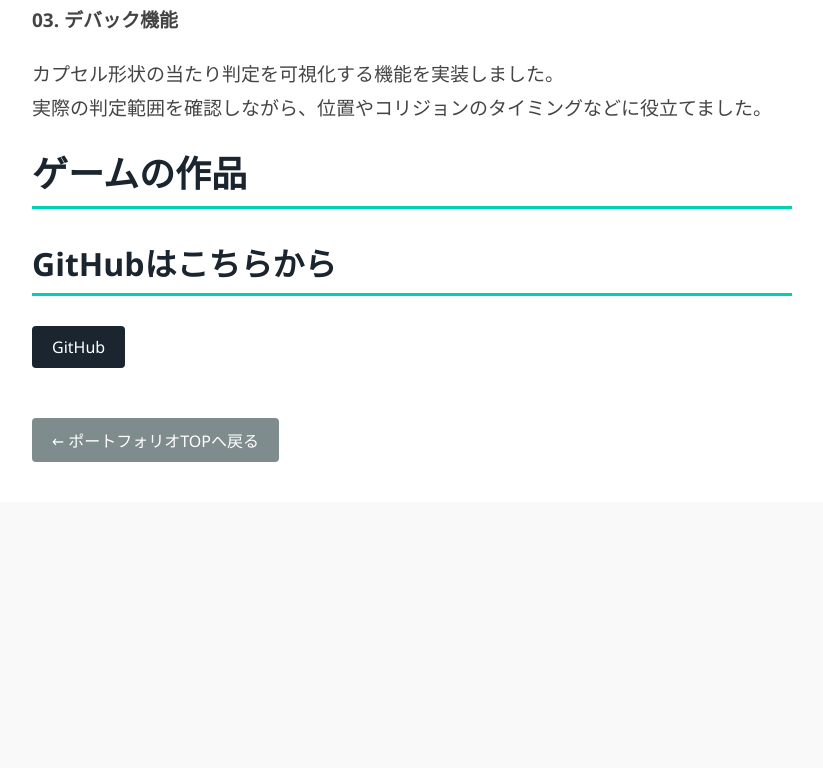
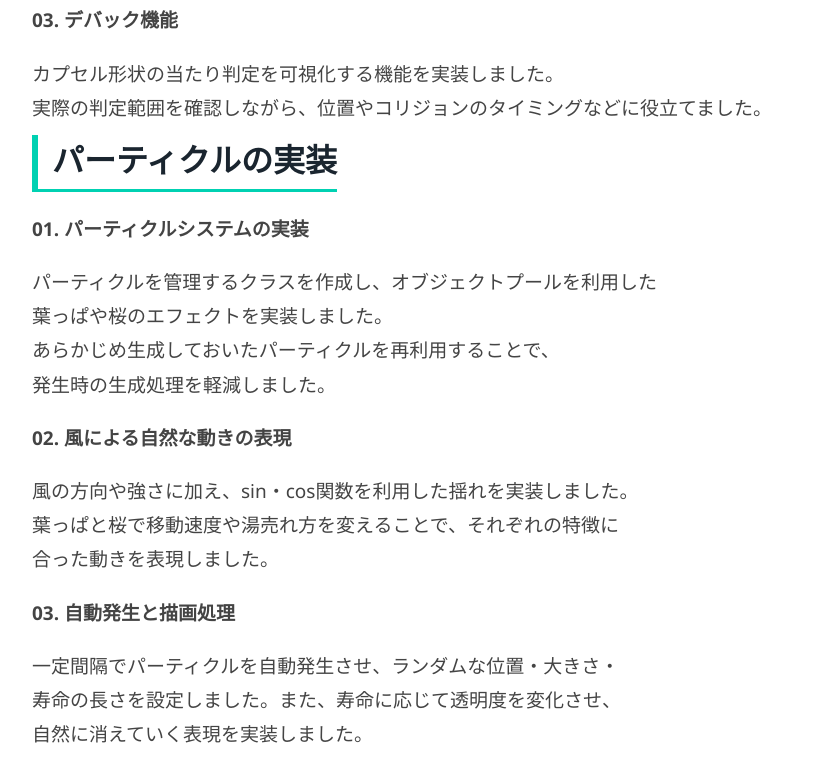
Before and after one commit to k-koudai01/k-koudai01.github.io, a plain HTML site: page GoblinNaito.html in a window 1280 px wide. Shown: the part 2720-3488 px from the top of the page, without its empty margins (228-1051 px from the left). Before the commit the page ends 3222 px from the top, so only its background shows below. Drawn offline with Linux system fonts and the light colour scheme.

Commit message:
パーティクルのことを書いた

```diff
--- a/GoblinNaito.html
+++ b/GoblinNaito.html
@@ -8,7 +8,9 @@
 
 <body class="site-body" style="background-color: #f9f9f9;">
     <main class="top-content" style="margin-left: 0; width: 100%; max-width: 900px; margin: 0 auto; padding: 40px 20px;">
+
         <div class="top-section" style="text-align: left;">
+
             <a href="index.html" class="btn back-btn">← ポートフォリオTOPへ戻る</a>
             <h1 class="main-title">GoblinNaito - 詳細</h1>
 
@@ -84,7 +86,7 @@
                         <br>ボスの召喚行動から敵を追加できる仕組みを実装しました。
                     </p>
                 </div>
-            </section>
+
 
                 <div>
                     <h2 class="detail-h2">3D空間を利用した当たり判定システム</h2>
@@ -107,6 +109,29 @@
                     </p>
                 </div>
 
+                <div>
+                    <h2 class="detail-h2">パーティクルの実装</h2>
+                    <p><strong>01. パーティクルシステムの実装</strong></p>
+                    <p>
+                        パーティクルを管理するクラスを作成し、オブジェクトプールを利用した
+                        <br>葉っぱや桜のエフェクトを実装しました。
+                        <br>あらかじめ生成しておいたパーティクルを再利用することで、
+                        <br>発生時の生成処理を軽減しました。
+                    </p>
+                    <p><strong>02. 風による自然な動きの表現</strong></p>
+                    <p>
+                        風の方向や強さに加え、sin・cos関数を利用した揺れを実装しました。
+                        <br>葉っぱと桜で移動速度や湯売れ方を変えることで、それぞれの特徴に
+                        <br>合った動きを表現しました。
+                    </p>
+                    <p><strong>03. 自動発生と描画処理</strong></p>
+                    <p>
+                        一定間隔でパーティクルを自動発生させ、ランダムな位置・大きさ・
+                        <br>寿命の長さを設定しました。また、寿命に応じて透明度を変化させ、
+                        <br>自然に消えていく表現を実装しました。
+                    </p>
+                </div>
+
 
             </section>
 
```
Lines whose indentation alone changed are shown as unchanged.
